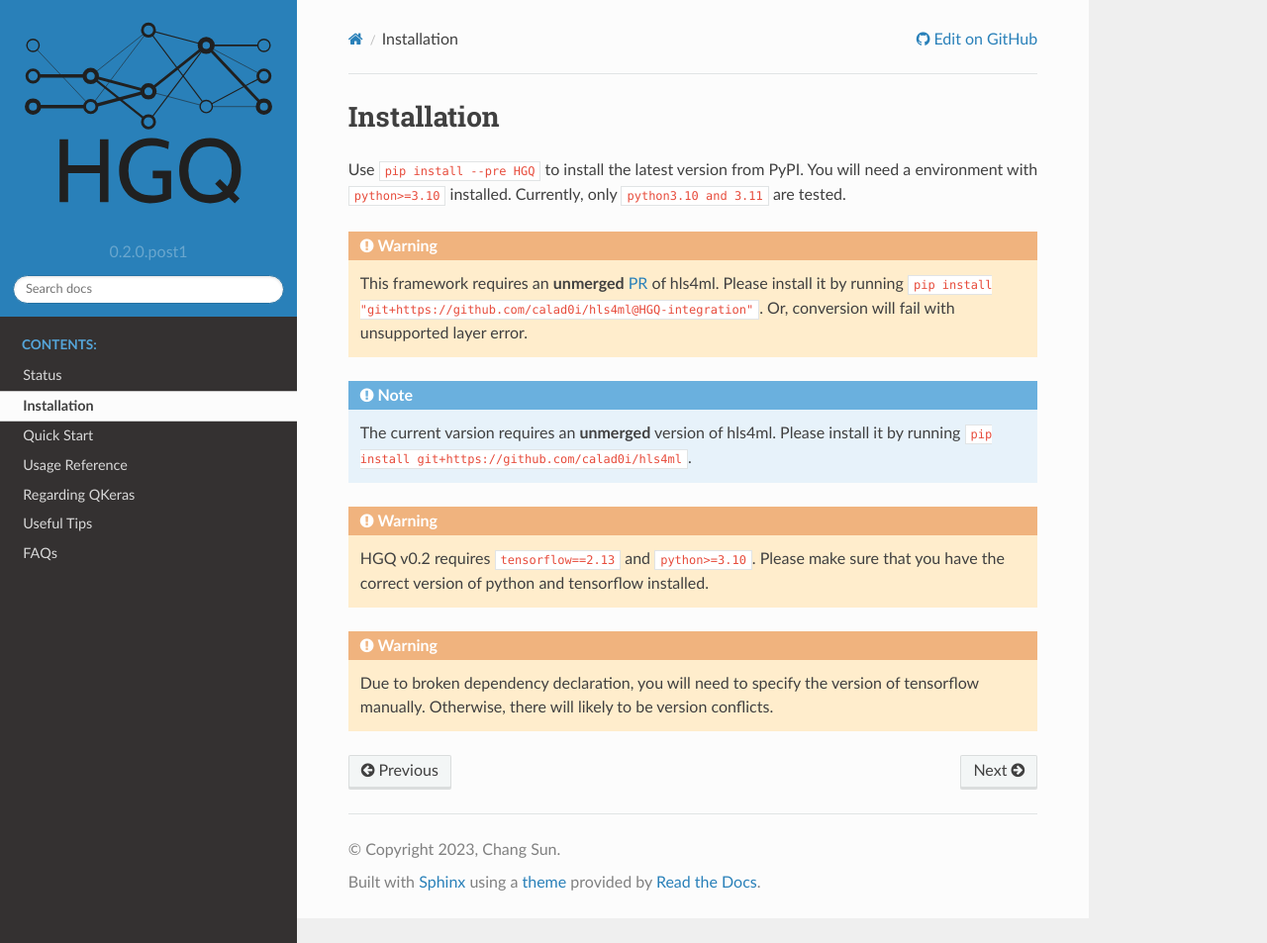
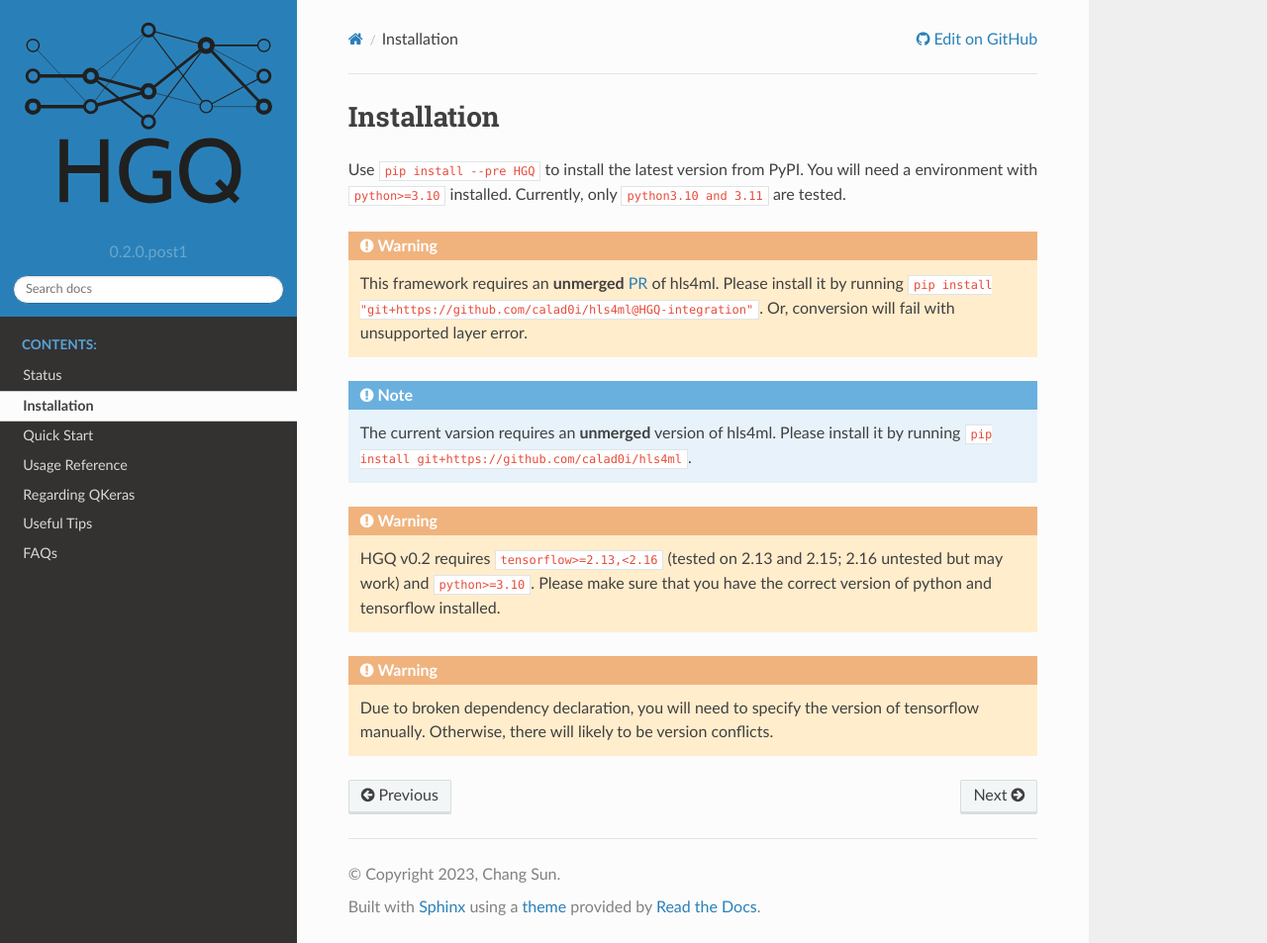
Before and after one commit to calad0i/HGQ, a Sphinx documentation site: the page built from docs/install.md, in a window 1280 px wide and 953 px high. Shown: the whole window at 99% size. Built offline with Sphinx 7.4.7 and the Read the Docs theme 2.0.0, drawn with Linux system fonts in a browser that asks for light colours; pages that are not in the unit, such as notebooks, are missing from menus; the version number is read from the project's files by our own code; some of the changed lines change nothing that is shown.

Commit message:
update rescription regarding tf version

````diff
--- a/docs/install.md
+++ b/docs/install.md
@@ -11,7 +11,7 @@ The current varsion requires an **unmerged** version of hls4ml. Please install i
 ```
 
 ```{warning}
-HGQ v0.2 requires `tensorflow==2.13` and `python>=3.10`. Please make sure that you have the correct version of python and tensorflow installed.
+HGQ v0.2 requires `tensorflow>=2.13,<2.16` (tested on 2.13 and 2.15; 2.16 untested but may work) and `python>=3.10`. Please make sure that you have the correct version of python and tensorflow installed.
 ```
 
 ```{warning}
````
